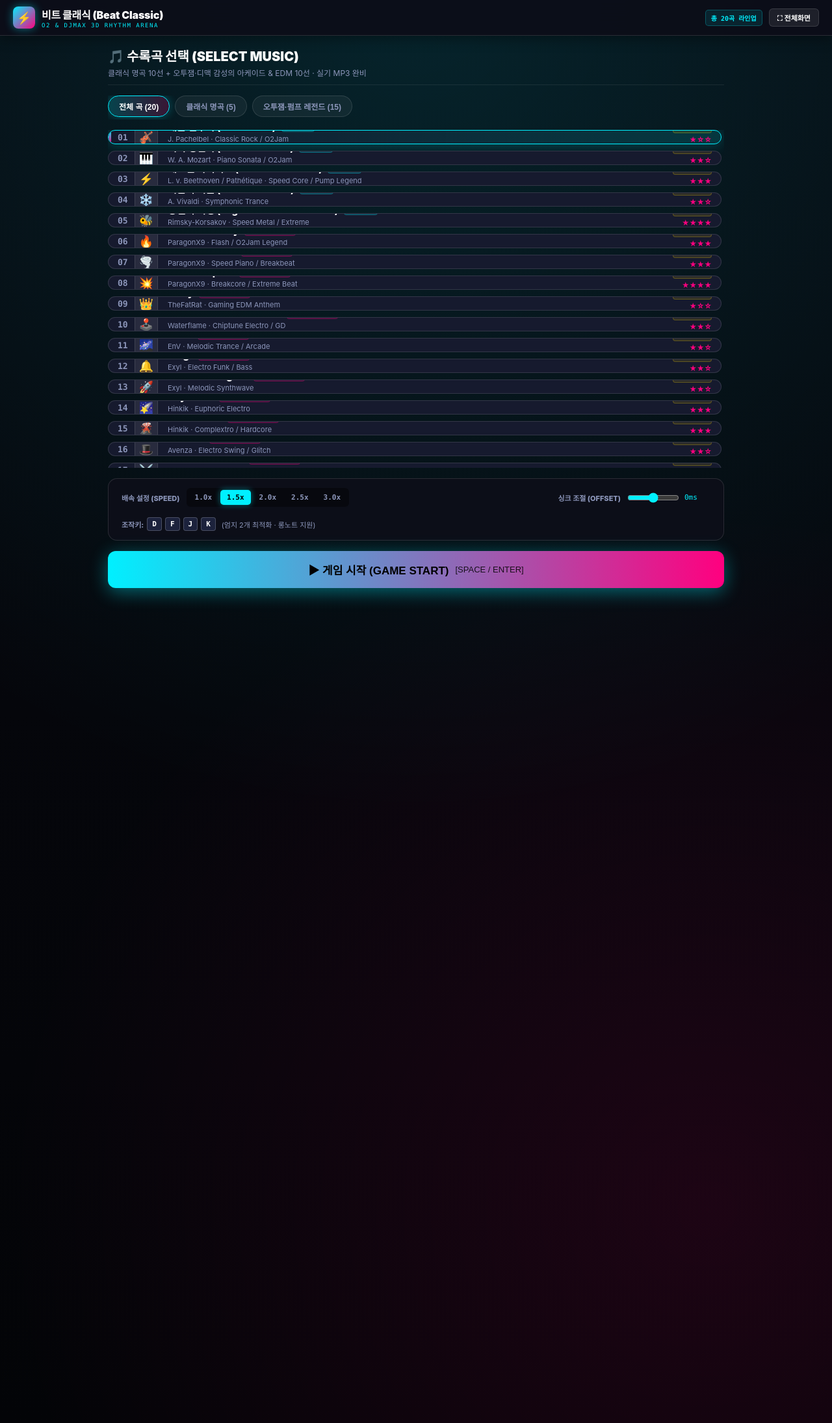
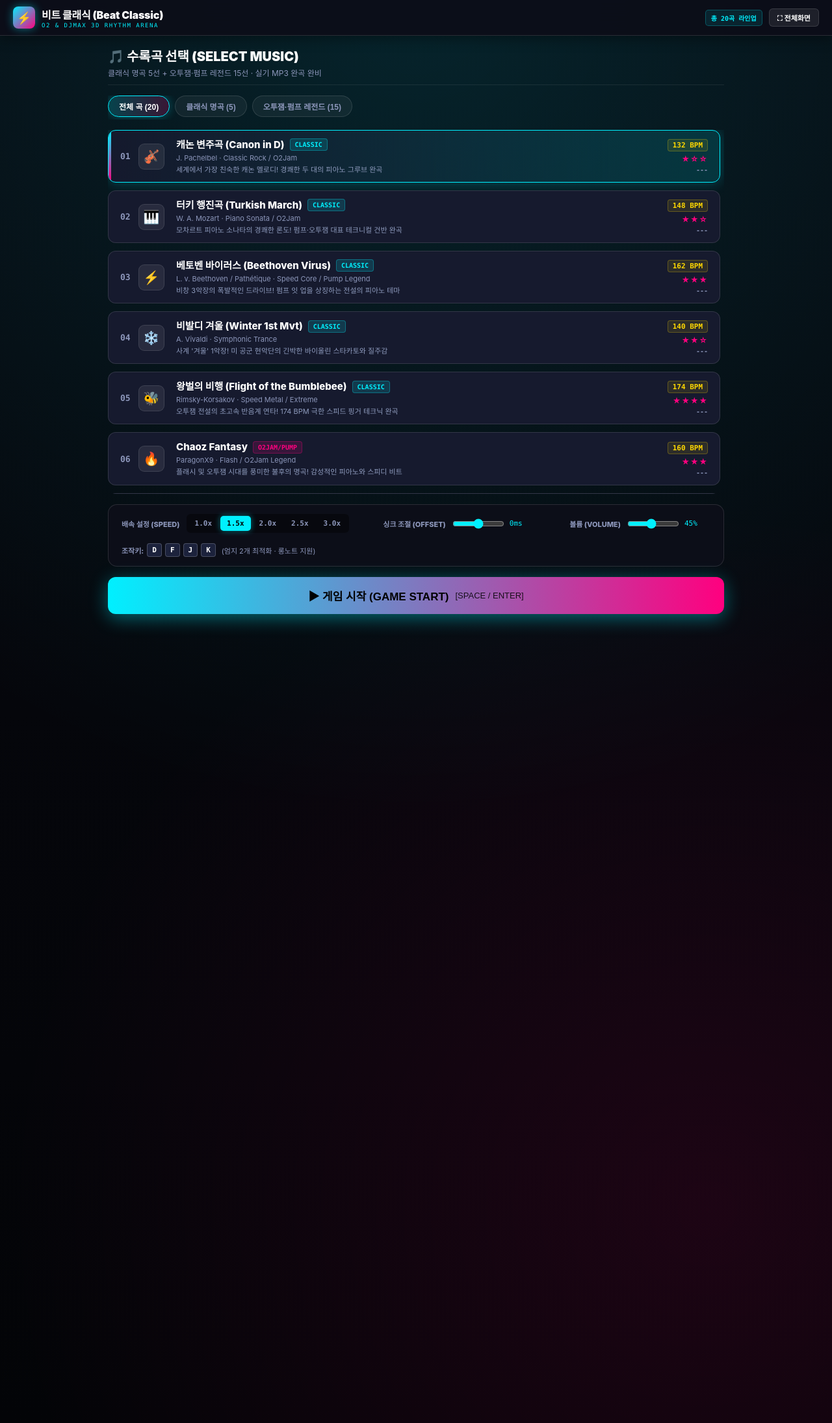
Before and after one commit to heewon-yu/dailyfoodfighter, a Jekyll site: the page games/rhythm-classic/index.html, which Jekyll copies as it is, in a window 1280 px wide. Shown: the whole page at 65% size. Built offline with Jekyll 4.4.1, drawn with Linux system fonts in a browser that asks for light colours.

Commit message:
Fix rhythm-classic song card flex squish, unify spacious card UI across all tabs, reduce default volume to 45% with interactive slider

```diff
--- a/games/rhythm-classic/audio.js
+++ b/games/rhythm-classic/audio.js
@@ -10,10 +10,25 @@ class SoundEngine {
   constructor() {
     this.audioElement = new Audio();
     this.audioElement.preload = 'auto';
+    // User feedback: volume was too loud, lower overall default volume
+    const savedVol = typeof localStorage !== 'undefined' ? localStorage.getItem('beat_classic_volume') : null;
+    this.masterVolume = savedVol !== null ? parseInt(savedVol, 10) / 100 : 0.45;
+    this.audioElement.volume = this.masterVolume;
     this.isAudioPlaying = false;
     this.lastAudioTime = 0;
     this.lastAudioUpdate = 0;
     this.audioStartTime = 0;
+  }
+
+  setMasterVolume(vol) {
+    this.masterVolume = Math.max(0, Math.min(1, vol));
+    if (this.audioElement) {
+      this.audioElement.volume = this.masterVolume;
+    }
+  }
+
+  getMasterVolume() {
+    return this.masterVolume;
   }
 
   init() {
@@ -28,6 +43,7 @@ class SoundEngine {
     this.audioElement.pause();
     this.audioElement.src = audioUrl;
     this.audioElement.currentTime = 0;
+    this.audioElement.volume = this.masterVolume;
     this.isAudioPlaying = false;
     this.lastAudioTime = 0;
     this.lastAudioUpdate = performance.now();
--- a/games/rhythm-classic/game.js
+++ b/games/rhythm-classic/game.js
@@ -108,6 +108,22 @@
         });
       }
 
+      // Volume Slider
+      const volumeInput = document.getElementById('volumeInput');
+      const volumeVal = document.getElementById('volumeVal');
+      if (volumeInput && volumeVal) {
+        const currentVolPercent = Math.round(this.sound.getMasterVolume() * 100);
+        volumeInput.value = currentVolPercent;
+        volumeVal.textContent = currentVolPercent + '%';
+
+        volumeInput.addEventListener('input', (e) => {
+          const v = parseInt(e.target.value, 10);
+          volumeVal.textContent = v + '%';
+          this.sound.setMasterVolume(v / 100);
+          localStorage.setItem('beat_classic_volume', v);
+        });
+      }
+
       // Start Button
       const startBtn = document.getElementById('startGameBtn');
       if (startBtn) {
@@ -171,7 +187,7 @@
 
       filteredSongs.forEach((song, idx) => {
         const card = document.createElement('div');
-        card.className = 'song-card compact' + (song.id === this.selectedSong.id ? ' selected' : '');
+        card.className = 'song-card' + (song.id === this.selectedSong.id ? ' selected' : '');
         card.dataset.id = song.id;
 
         const best = scores[song.id] || null;
@@ -181,7 +197,7 @@
 
         const catBadge = song.category === 'classic'
           ? '<span class="cat-pill classic">CLASSIC</span>'
-          : '<span class="cat-pill arcade">O2JAM/ARCADE</span>';
+          : '<span class="cat-pill arcade">O2JAM/PUMP</span>';
 
         card.innerHTML = `
           <div class="card-left">
--- a/games/rhythm-classic/index.html
+++ b/games/rhythm-classic/index.html
@@ -8,9 +8,9 @@
   <meta name="apple-mobile-web-app-capable" content="yes">
   <meta name="apple-mobile-web-app-status-bar-style" content="black-translucent">
   <title>비트 클래식 (Beat Classic) | 3D 아케이드 리듬게임</title>
-  <link rel="stylesheet" href="./style.css?v=20261110-05">
-  <script defer src="./audio.js?v=20261110-05"></script>
-  <script defer src="./game.js?v=20261110-05"></script>
+  <link rel="stylesheet" href="./style.css?v=20261111-01">
+  <script defer src="./audio.js?v=20261111-01"></script>
+  <script defer src="./game.js?v=20261111-01"></script>
 </head>
 <body>
 
@@ -34,7 +34,7 @@
     <div class="lobby-header">
       <div>
         <div class="lobby-title">🎵 수록곡 선택 (SELECT MUSIC)</div>
-        <div class="lobby-desc">클래식 명곡 10선 + 오투잼·디맥 감성의 아케이드 & EDM 10선 · 실기 MP3 완비</div>
+        <div class="lobby-desc">클래식 명곡 5선 + 오투잼·펌프 레전드 15선 · 실기 MP3 완곡 완비</div>
       </div>
     </div>
 
@@ -66,6 +66,14 @@
         <div class="offset-box">
           <input type="range" id="offsetInput" min="-100" max="100" value="0" step="10">
           <span class="offset-text" id="offsetVal">0ms</span>
+        </div>
+      </div>
+
+      <div class="console-group">
+        <span class="console-label">볼륨 (VOLUME)</span>
+        <div class="offset-box">
+          <input type="range" id="volumeInput" min="0" max="100" value="45" step="5">
+          <span class="offset-text" id="volumeVal">45%</span>
         </div>
       </div>
 
--- a/games/rhythm-classic/style.css
+++ b/games/rhythm-classic/style.css
@@ -181,30 +181,61 @@ body {
   box-shadow: 0 0 14px rgba(0, 240, 255, 0.3);
 }
 
-/* Compact DJMAX Tracklist Cards (20 Songs) */
+/* Full DJMAX Tracklist Cards (All Tabs Uniform Spacious Style) */
+.song-grid,
 .song-grid.compact-grid {
   display: flex;
   flex-direction: column;
-  gap: 10px;
-  max-height: 520px;
+  gap: 12px;
+  max-height: 560px;
   overflow-y: auto;
-  padding-right: 4px;
+  overflow-x: hidden;
+  padding-right: 6px;
+  scroll-behavior: smooth;
 }
 
+/* Custom Sleek Cyberpunk Scrollbar */
+.song-grid::-webkit-scrollbar,
+.song-grid.compact-grid::-webkit-scrollbar {
+  width: 6px;
+}
+
+.song-grid::-webkit-scrollbar-track,
+.song-grid.compact-grid::-webkit-scrollbar-track {
+  background: rgba(255, 255, 255, 0.04);
+  border-radius: 4px;
+}
+
+.song-grid::-webkit-scrollbar-thumb,
+.song-grid.compact-grid::-webkit-scrollbar-thumb {
+  background: rgba(0, 240, 255, 0.35);
+  border-radius: 4px;
+  transition: background 0.2s;
+}
+
+.song-grid::-webkit-scrollbar-thumb:hover,
+.song-grid.compact-grid::-webkit-scrollbar-thumb:hover {
+  background: var(--cyan);
+}
+
+.song-card,
 .song-card.compact {
   background: var(--bg-card);
   border: 1px solid var(--border);
   border-radius: 12px;
-  padding: 10px 14px;
+  padding: 12px 18px;
+  min-height: 76px;
+  flex-shrink: 0; /* CRITICAL: Never shrink cards in any tab! */
   display: flex;
   align-items: center;
   justify-content: space-between;
   cursor: pointer;
-  transition: all 0.2s ease;
+  transition: all 0.2s cubic-bezier(0.16, 1, 0.3, 1);
   position: relative;
   overflow: hidden;
 }
 
+.song-card::before,
 .song-card.compact::before {
   content: '';
   position: absolute;
@@ -216,18 +247,21 @@ body {
   transition: background 0.25s ease;
 }
 
+.song-card:hover,
 .song-card.compact:hover {
   background: var(--bg-card-hover);
   border-color: rgba(0, 240, 255, 0.4);
-  transform: translateX(3px);
+  transform: translateX(4px);
 }
 
+.song-card.selected,
 .song-card.compact.selected {
   background: linear-gradient(90deg, rgba(22, 26, 46, 0.95), rgba(0, 240, 255, 0.14));
   border-color: var(--cyan);
   box-shadow: 0 0 20px rgba(0, 240, 255, 0.25);
 }
 
+.song-card.selected::before,
 .song-card.compact.selected::before {
   background: linear-gradient(180deg, var(--cyan), var(--pink));
 }
@@ -235,8 +269,9 @@ body {
 .card-left {
   display: flex;
   align-items: center;
-  gap: 10px;
-  min-width: 65px;
+  gap: 12px;
+  min-width: 70px;
+  flex-shrink: 0;
 }
 
 .song-num {
@@ -247,28 +282,33 @@ body {
 }
 
 .song-avatar {
-  width: 36px;
-  height: 36px;
-  border-radius: 8px;
+  width: 40px;
+  height: 40px;
+  border-radius: 9px;
   background: rgba(255, 255, 255, 0.08);
   display: flex;
   align-items: center;
   justify-content: center;
-  font-size: 18px;
+  font-size: 20px;
   border: 1px solid rgba(255, 255, 255, 0.1);
+  flex-shrink: 0;
 }
 
 .card-mid {
   flex: 1;
   min-width: 0;
-  padding: 0 12px;
+  padding: 0 16px;
+  display: flex;
+  flex-direction: column;
+  justify-content: center;
+  gap: 3px;
 }
 
 .song-title-row {
   display: flex;
   align-items: center;
   gap: 8px;
-  margin-bottom: 2px;
+  line-height: 1.3;
 }
 
 .song-title-text {
@@ -281,11 +321,12 @@ body {
 }
 
 .cat-pill {
-  font-size: 9px;
+  font-size: 10px;
   font-family: var(--font-mono);
   font-weight: 800;
-  padding: 2px 6px;
+  padding: 2px 7px;
   border-radius: 4px;
+  flex-shrink: 0;
 }
 
 .cat-pill.classic {
@@ -303,26 +344,30 @@ body {
 .song-meta-text {
   font-size: 11px;
   color: var(--text-muted);
+  line-height: 1.3;
   white-space: nowrap;
   overflow: hidden;
   text-overflow: ellipsis;
 }
 
 .song-desc-text {
-  font-size: 10px;
-  color: #7b88b2;
+  font-size: 11px;
+  color: #8e9bbd;
+  line-height: 1.3;
   white-space: nowrap;
   overflow: hidden;
   text-overflow: ellipsis;
-  margin-top: 2px;
+  margin-top: 1px;
 }
 
 .card-right {
   display: flex;
   flex-direction: column;
   align-items: flex-end;
-  gap: 3px;
-  min-width: 90px;
+  justify-content: center;
+  gap: 4px;
+  min-width: 100px;
+  flex-shrink: 0;
 }
 
 .bpm-pill {
@@ -331,15 +376,18 @@ body {
   font-weight: 800;
   color: var(--gold);
   background: rgba(255, 215, 0, 0.1);
-  padding: 2px 6px;
+  padding: 2px 7px;
   border-radius: 4px;
   border: 1px solid rgba(255, 215, 0, 0.25);
+  white-space: nowrap;
 }
 
 .diff-stars {
-  font-size: 11px;
+  font-size: 12px;
   color: var(--pink);
   font-weight: 800;
+  letter-spacing: 1px;
+  white-space: nowrap;
 }
 
 .best-score-chip {
@@ -347,6 +395,7 @@ body {
   font-size: 10px;
   color: var(--cyan);
   font-weight: 700;
+  white-space: nowrap;
 }
 
 /* Console Bar */
```
